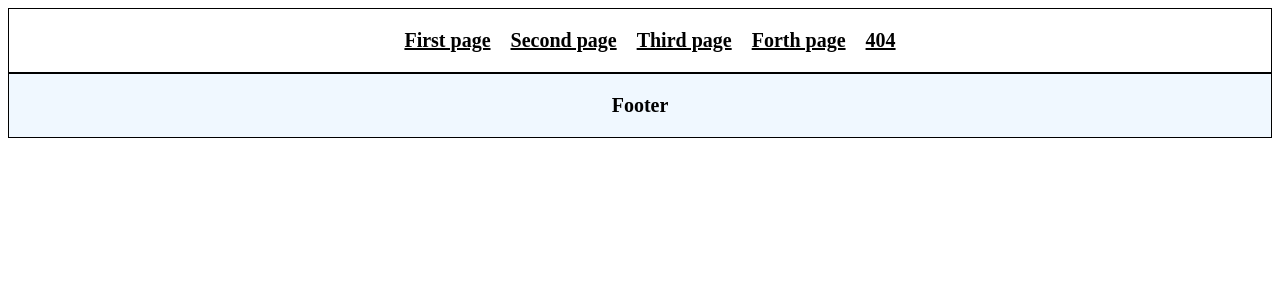
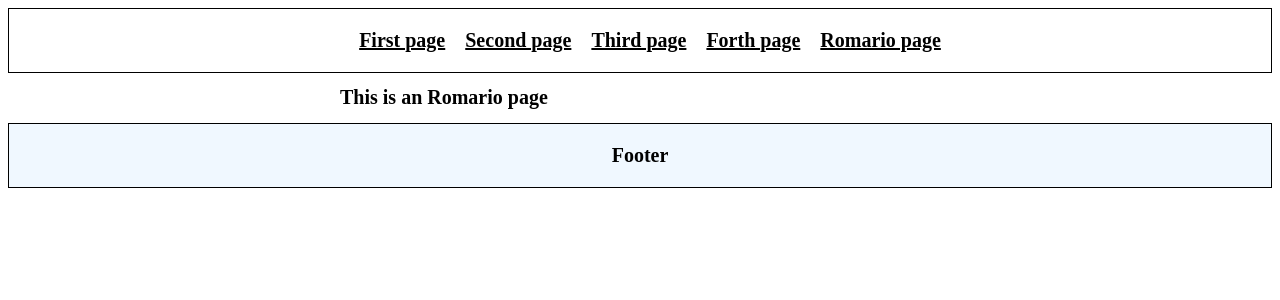
Before and after one commit to KostromichovAndrey/my_pet, a Vue app: page /romario in a window 1280 px wide. Shown: the top 300 px of the page. Built offline with nearby package versions, Linux system fonts and the light colour scheme.

Commit message:
page not found - fixed

```diff
--- a/src/components/Header.vue
+++ b/src/components/Header.vue
@@ -15,17 +15,17 @@ const headerRouts = [
   {
     id: 3,
     name: "Third page",
-    path: "/3",
+    path: "/third-page",
   },
   {
     id: 4,
     name: "Forth page",
-    path: "/4",
+    path: "/forth-page",
   },
   {
     id: 5,
-    name: "404",
-    path: "/404",
+    name: "Romario page",
+    path: "/romario",
   },
 ]
 </script>
--- a/src/router/index.js
+++ b/src/router/index.js
@@ -1,4 +1,4 @@
-import { createRouter, createWebHistory } from 'vue-router'
+import { createRouter, createWebHistory } from 'vue-router';
 
 const router = createRouter({
   history: createWebHistory(import.meta.env.BASE_URL),
@@ -14,14 +14,31 @@ const router = createRouter({
       component: () => import('@/views/AboutView.vue')
     },
     {
-      path: '/404',
-      name: '404',
-      component: () => import('@/views/404View.vue')
+      path: '/third-page',
+      name: 'third-page',
+      component: () => import('@/views/AboutView.vue')
     },
     {
-      path: '/*',
-      name: '404',
-      component: () => import('@/views/404View.vue')
+      path: '/forth-page',
+      name: 'forth-page',
+      component: () => import('@/views/AboutView.vue')
+    },
+    {
+      path: '/romario',
+      name: 'Romario page',
+      component: () => import('@/views/RomarioView.vue')
+    },
+
+    // not found pages
+    {
+      path: '/:pathMatch(.*)*',
+      name: 'NoFound',
+      component: () => import('@/views/NoFoundView.vue')
+    },
+    {
+      path: '/:pathMatch(.*)',
+      name: 'NoFound',
+      component: () => import('@/views/NoFoundView.vue')
     },
   ]
 })
--- /dev/null
+++ b/src/views/RomarioView.vue
@@ -0,0 +1,9 @@
+<template>
+  <div class="romario">
+    <h1>This is an Romario page</h1>
+  </div>
+</template>
+
+<style lang="scss">
+
+</style>
--- a/vite.config.js
+++ b/vite.config.js
@@ -11,5 +11,5 @@ export default defineConfig({
       '@': fileURLToPath(new URL('./src', import.meta.url))
     }
   },
-  base: '/my_pet/'
+  base: process.env.NODE_ENV === "production" ? "/my_pet/" : "/"
 })
```
Also changed, not shown: src/views/NoFoundView.vue (renamed from src/views/404View.vue).
